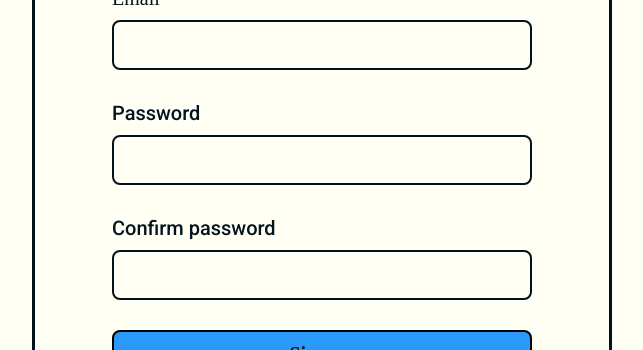
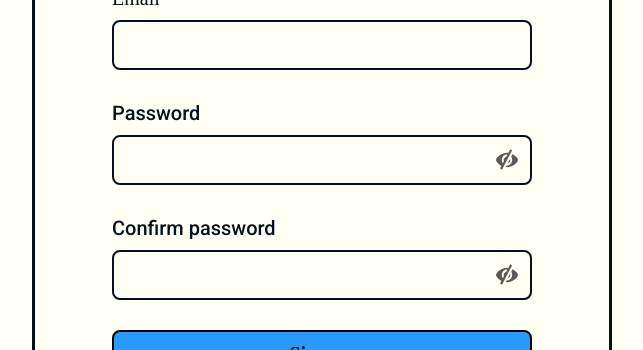
Before and after one commit to RomanxAnanev/Portfolios, a React (Vite) app: page /SignUp in a window 1280 px wide. Shown: the part 346-696 px from the top of the page, without its empty margins (318-961 px from the left). Built offline with nearby package versions, Linux system fonts and the light colour scheme; a web font is replaced by a local one.

Commit message:
add eye to sign up

```diff
--- a/src/pages/Login/Login.jsx
+++ b/src/pages/Login/Login.jsx
@@ -6,7 +6,6 @@ import { NavLink } from 'react-router-dom'
 export const Login = () => {
 
   const [type,setType] = useState('password')
-
   const [eye, setEye] = useState(style.showPassword)
 
 
--- a/src/pages/SignUp/SignUP.module.css
+++ b/src/pages/SignUp/SignUP.module.css
@@ -87,6 +87,7 @@ input{
     font-style: normal;
     font-weight: 500;
     line-height: normal;
+    position: relative;
 }
 .password__span{
     color: #5A5A5A;
@@ -212,3 +213,25 @@ input{
     position: absolute;
     margin-top: 135px;
 }
+.showPassword{
+    cursor: pointer;
+    background: url(/PasswordHide.svg) no-repeat;
+    background-position: center;
+    position: absolute;
+    bottom: 11px;
+    right: 10px;
+    width: 30px;
+    height: 30px;
+    border: none;
+}
+.hidePassword{
+    cursor: pointer;
+    background: url(/ShowPasswordOpenEye.svg) no-repeat;
+    background-position: center;
+    position: absolute;
+    bottom: 11px;
+    right: 10px;
+    width: 30px;
+    height: 30px;
+    border: none;
+}
--- a/src/pages/SignUp/SignUp.jsx
+++ b/src/pages/SignUp/SignUp.jsx
@@ -1,9 +1,22 @@
-import React from 'react'
+import React, { useState } from 'react'
 import style from './SignUp.module.css'
 import { Formik } from 'formik';
 import { NavLink } from 'react-router-dom'
 
 export const SignUp = () => {
+
+  const [type,setType] = useState('password')
+  const [eye, setEye] = useState(style.showPassword)
+
+  const switchType = () =>{
+    if(type === 'password'){
+        setType('text')
+        setEye(style.hidePassword)
+    } else{
+        setType('password')
+        setEye(style.showPassword)
+    }
+  }
 
   const login =
   {
@@ -81,12 +94,13 @@ export const SignUp = () => {
 
            <input
              className={style.inputText}
-             type="password"
+             type={type}
              name="password"
              onChange={handleChange}
              onBlur={handleBlur}
              value={values.password}
            />
+           <button className={eye} onClick={switchType}></button>
            <div className={style.error__password}>
                 {errors.password && touched.password && errors.password}
            </div>
@@ -99,12 +113,13 @@ export const SignUp = () => {
 
            <input
              className={style.inputText}
-             type="password"
+             type={type}
              name="passwordConfirm"
              onChange={handleChange}
              onBlur={handleBlur}
              value={values.passwordConfirm}
            />
+           <button className={eye} onClick={switchType}></button>
 
            <div className={style.error__password}>
                 {errors.passwordConfirm && touched.passwordConfirm && errors.passwordConfirm}
```
